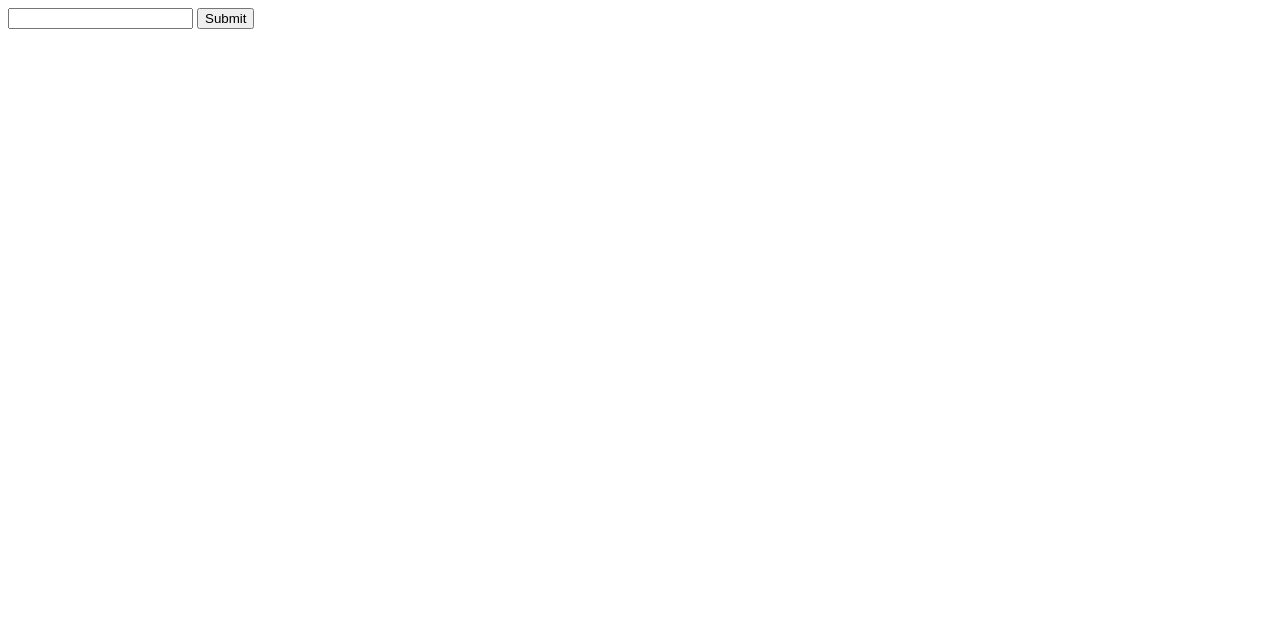
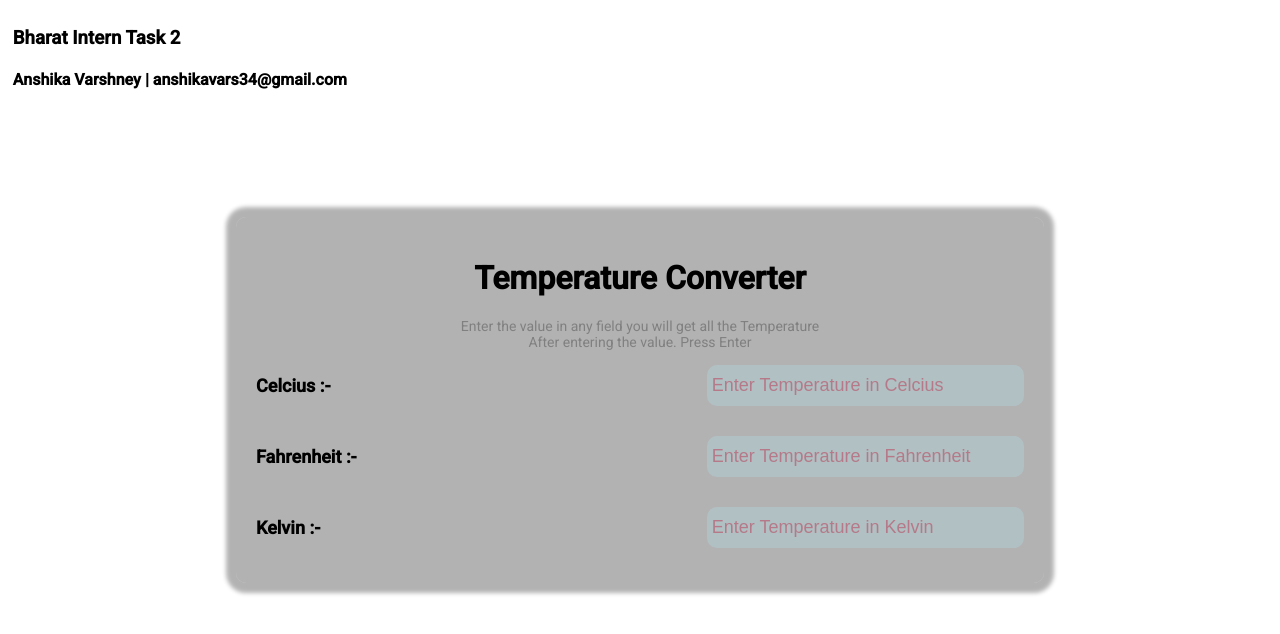
Before and after one commit to anshika-varshney21/temperature_convertor, a plain HTML site: page index.html in a window 1280 px wide. Drawn offline with Linux system fonts and the light colour scheme.

Commit message:
Task Completed

```diff
--- /dev/null
+++ b/css/style.css
@@ -0,0 +1,86 @@
+@import url('https://fonts.googleapis.com/css2?family=Roboto:wght@400;500&display=swap');
+body {
+    margin: 0;
+    display: flex;
+    justify-content: center;
+    align-items: center;
+    min-height: 100vh;
+    font-family: roboto;
+    color: #000000;
+}
+
+nav{
+    position: absolute;
+    top: 1%;
+    left: 1%;
+}
+.container {
+    background: rgba(0, 0, 0, 0.3);
+    padding: 20px;
+    border-radius: 10px;
+    box-shadow: 0 0 4px 10px rgba(0, 0, 0, 0.3);
+    width: 85%;
+    max-width: 800px;
+    min-height: 300px;
+    display: flex;
+    flex-direction: column;
+    align-items: center;
+}
+span{
+    color: grey;
+    font-size: 14px;
+}
+
+
+.heading {
+    font-size: 32px;
+}
+
+.temp-container {
+    width: 100%;
+    padding: 15px;
+    font-weight: bold;
+    font-size: 18px;
+    display: flex;
+    flex-direction: row;
+    align-items: center;
+    justify-content: space-between;
+}
+
+input {
+    width: 60%;
+    padding: 10px 5px;
+    outline: none;
+    background: rgba(174, 225, 235, 0.3);
+    border-color: rgba(255, 255, 255, 0.6);
+    color: darkblue;
+    font-size: 18px;
+    border: 0;
+    outline: none;
+    border-radius: 10px;
+}
+
+input::placeholder {
+    color: rgba(187, 0, 37, 0.37);
+}
+
+/* Responsive CSS */
+@media (min-width: 600px) {
+    .container {
+        width: 70%;
+    }
+
+    input {
+        width: 50%;
+    }
+}
+
+@media (min-width: 900px) {
+    .container {
+        width: 60%;
+    }
+
+    input {
+        width: 40%;
+    }
+}
--- a/index.html
+++ b/index.html
@@ -3,16 +3,51 @@
 <head>
     <meta charset="UTF-8">
     <meta name="viewport" content="width=device-width, initial-scale=1.0">
-    <title>Convertor</title>
+    <title>Temperature Convertor</title>
+    <link rel="stylesheet" href="./css/style.css">
 </head>
 <body>
+    <nav>
+        <h3>Bharat Intern Task 2</h3>
+        <h4>Anshika Varshney | anshikavars34@gmail.com</h4>
+    </nav>
     <div class="container">
-        <div class="form">
-            <form method="post">
-                <input type="number" name="unit" id="unit">
-                <button type="submit">Submit</button>
-            </form>
+        <h1 class="heading">Temperature Converter </h1>
+        <span>Enter the value in any field you will get all the Temperature</span>
+        <span>After entering the value. Press Enter</span>
+        <div class="temp-container">
+            <label for="Celcius">Celcius :-</label>
+            <input
+            onchange ="handleValue(event)"
+            type="number"
+            name="Celcius"
+            id="Celcius"
+            class="Celcius"
+            placeholder="Enter Temperature in Celcius"/>
+        </div>
+        <div class="temp-container">
+            <label for="fahre">Fahrenheit :-</label>
+            <input
+            onchange="handleValue(event)"
+            type="number"
+            name="Fahrenheit"
+            id="Fahrenheit"
+            class="Fahrenheit"
+            placeholder="Enter Temperature in Fahrenheit"/>
+        </div>
+        <div class="temp-container">
+            <label for="Kelvin">Kelvin :-</label>
+            <input
+            onchange="handleValue(event)"
+            type="number"
+            name="Kelvin"
+            id="Kelvin"
+            class="Kelvin"
+            placeholder="Enter Temperature in Kelvin"/>
         </div>
     </div>
+
+
+    <script src="./js/index.js"></script>
 </body>
 </html>
--- /dev/null
+++ b/js/index.js
@@ -0,0 +1,22 @@
+const celciusEl = document.getElementById("Celcius");
+const fahrenheitEl = document.getElementById("Fahrenheit");
+const kelvinEl = document.getElementById("Kelvin");
+
+function handleValue(event) {
+    const currentValue = event.target.value;
+    if(event.target.name == "Celcius")
+    {
+        fahrenheitEl.value = (currentValue * 9 / 5) + 32;
+        kelvinEl.value = parseFloat(currentValue) + 273.15;
+    }
+    else if (event.target.name == "Fahrenheit")
+    {
+        celciusEl.value = (currentValue - 32) * 5 / 9;
+        kelvinEl.value = (currentValue - 32) * 5 / 9 + 273.15;
+    }
+    else if(event.target.name == "Kelvin")
+    {
+        celciusEl.value = currentValue - 273.15;
+        fahrenheitEl.value = (currentValue - 273.15) * 9 / 5 + 32;
+    }
+}
```
